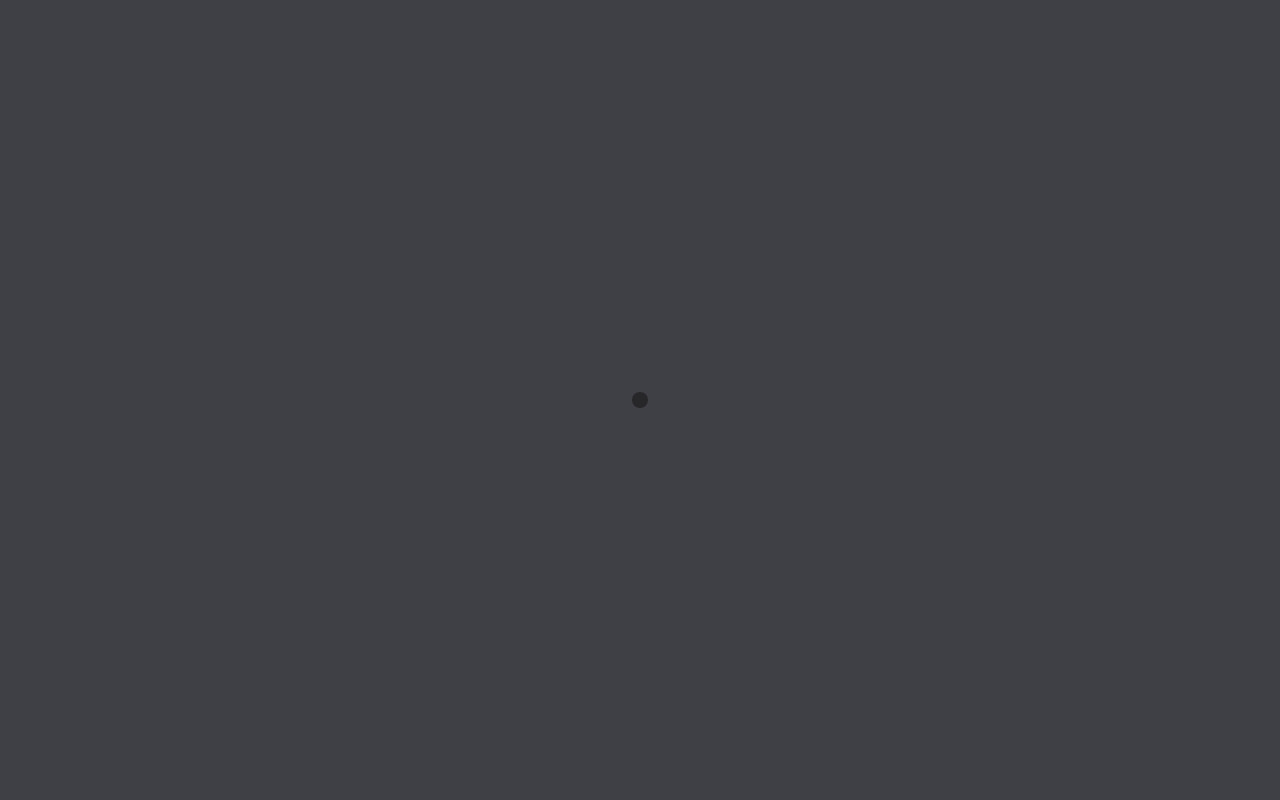
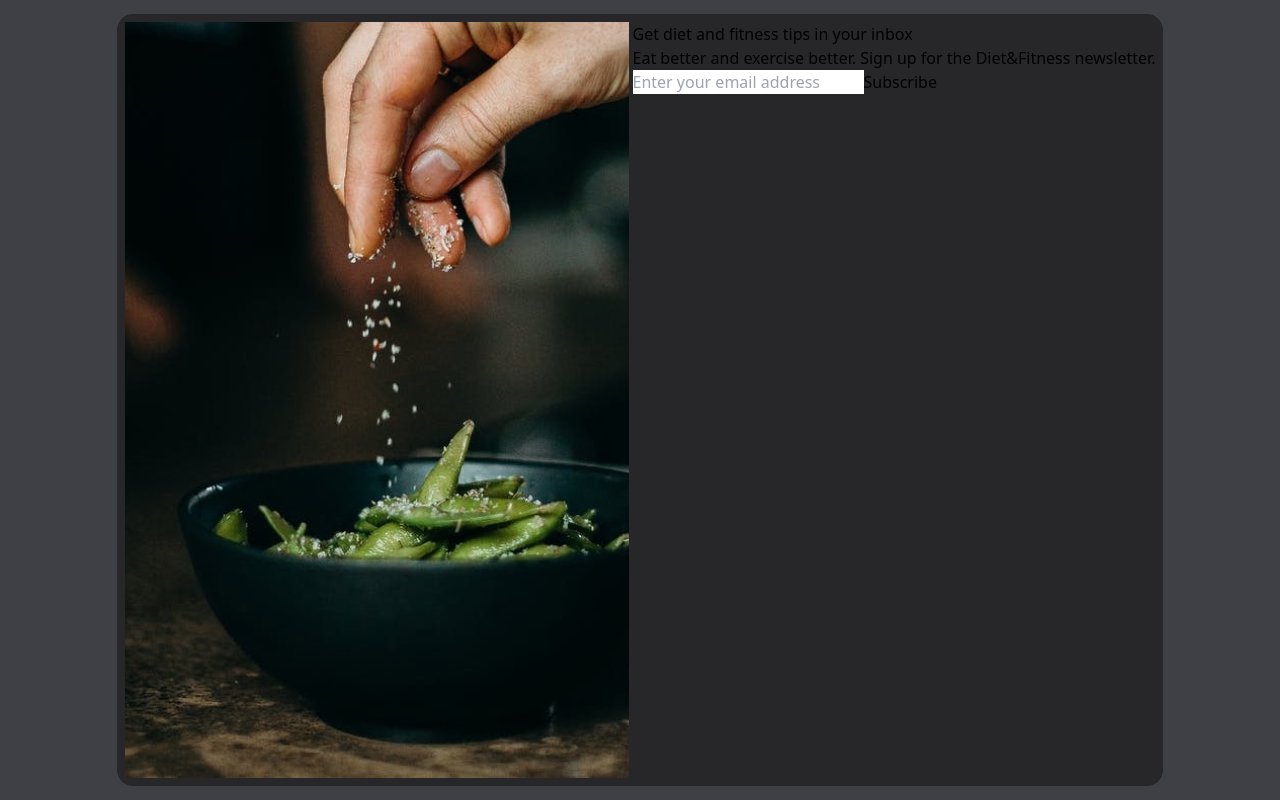
Before and after one commit to Armin-Fullstack/Email-Subscribe, a website: page index.html in a window 1280 px wide. Drawn offline with Linux system fonts and the light colour scheme.

Commit message:
Added Image and content

```diff
--- a/index.html
+++ b/index.html
@@ -11,6 +11,22 @@
 
         <!-- Box Container -->
         <div class="flex flex-col md:flex-row space-y-1 md:space-y-0 md:space-x-1 bg-zinc-800 p-2 rounded-2xl">
+            <!-- Image -->
+            <div>
+                <img src="images/image.jpg" alt="diet">
+            </div>
+
+            <!-- Content -->
+            <div>
+                <h1>Get diet and fitness tips in your inbox</h1>
+                <p>Eat better and exercise better. Sign up for the Diet&Fitness newsletter.</p>
+
+                <!-- Input & Submit button container -->
+                <div class="flex flex-col md:flex-row">
+                    <input type="email" placeholder="Enter your email address">
+                    <button>Subscribe</button>
+                </div>
+            </div>
 
         </div>
 </body>
```
Also changed, not shown: CSS/style.css.
